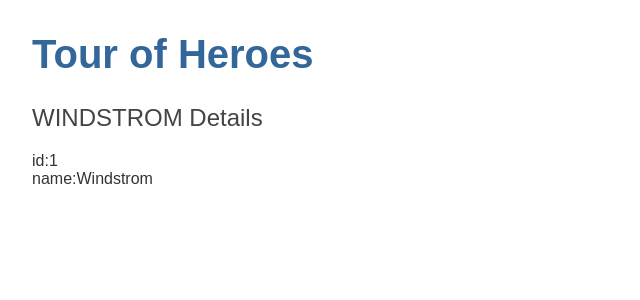
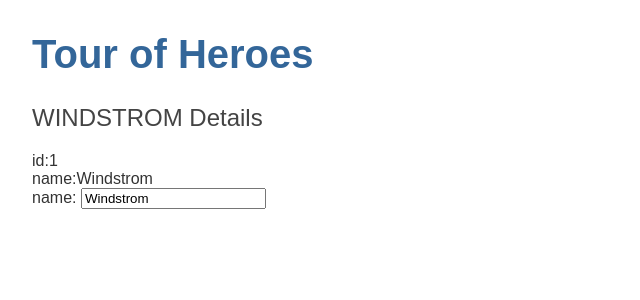
Before and after one commit to caroline4790/angular_practice, an Angular app in the folder angular_practice/angular-tour-of-heroes/: page / in a window 1280 px wide. Shown: the top 300 px of the page, without its empty margins (0-640 px from the left). Built offline with nearby package versions, Linux system fonts and the light colour scheme.

Commit message:
add addModule

```diff
--- a/angular_practice/angular-tour-of-heroes/src/app/heroes/heroes.component.html
+++ b/angular_practice/angular-tour-of-heroes/src/app/heroes/heroes.component.html
@@ -1,3 +1,9 @@
 <h2>{{ hero.name | uppercase }} Details</h2>
 <div><span>id:</span>{{ hero.id }}</div>
 <div><span>name:</span>{{ hero.name }}</div>
+
+<div>
+    <label for="">name:
+    <input [(ngModel)]="hero.name" placeholder="name" />
+  </label>
+</div>
```
Also changed, not shown: angular_practice/angular-tour-of-heroes/src/app/app.module.ts (+11 -15 lines).
